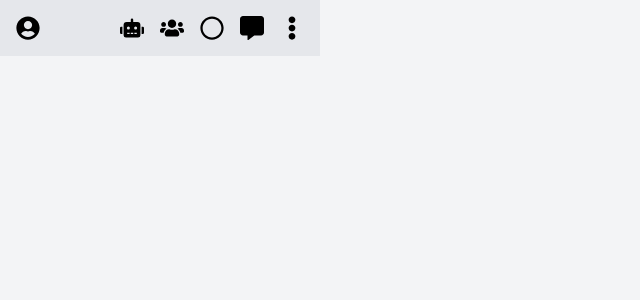
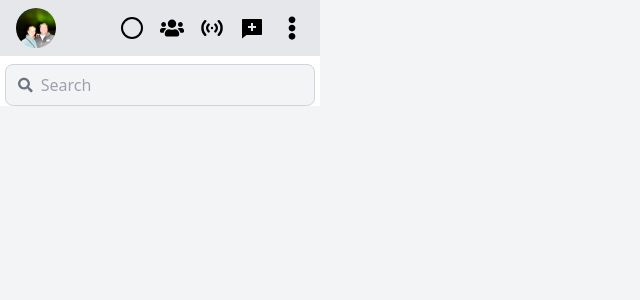
Before and after one commit to marclnomaia/ReactWhatsApp, a React (Create React App) app: page / in a window 1280 px wide. Shown: the top 300 px of the page, without its empty margins (0-640 px from the left). Built offline with nearby package versions, Linux system fonts and the light colour scheme.

Commit message:
second commit

```diff
--- a/src/App.tsx
+++ b/src/App.tsx
@@ -4,6 +4,7 @@ import React from 'react';
 //import Wspacetext from './components/Body/Wspacetext';
 //import FixedNavBar from './components/Header/FixedNavBar';
 import FlexNavBar from './components/Header/FlexNavBar';
+import SearchBox from './components/Header/searchBox';
 //import FlexFooter from './components/Footer/FlexFooter';
 //import FixedFooter from './components/Footer/FixedFooter';
 
@@ -25,7 +26,13 @@ const App: React.FC = () => {
         </div>*/}
         <div className="col-span-1 bg-white">
           <FlexNavBar />
-        </div>
+
+         {/* SearchBox: occupies 4 columns out of 12 */}
+
+          <div className="col-span-1 mt-2 mx-[4px]">
+            <SearchBox />
+          </div>
+          </div>
 
         {/* Footer */}
          {/*<div className="col-span-4">
--- a/src/components/Header/FlexNavBar.tsx
+++ b/src/components/Header/FlexNavBar.tsx
@@ -1,6 +1,9 @@
 import React, { useState } from 'react';
-import { FaUserCircle, FaRobot, FaUsers, FaRegCircle, FaCommentAlt, FaEllipsisV } from 'react-icons/fa';
-
+import { FaUsers, FaEllipsisV } from 'react-icons/fa';
+import { HiStatusOnline } from 'react-icons/hi';
+import { RiChatNewFill } from 'react-icons/ri';
+import { FiCircle } from 'react-icons/fi';
+import profileImage from './images/profile.png';
 
 const FlexNavBar: React.FC = () => {
   const [isMenuOpen, setIsMenuOpen] = useState(false);
@@ -9,14 +12,17 @@ const FlexNavBar: React.FC = () => {
 
   const toggleMenu = () => {
     setIsMenuOpen(!isMenuOpen);
+    console.log("Menu toggled:", !isMenuOpen);
   };
 
   const handleMouseDown = () => {
     setIsClicked(true);
+    console.log("Mouse down");
   };
 
   const handleMouseUp = () => {
     setIsClicked(false);
+    console.log("Mouse up");
   };
 
   const menuItemStyle = (item: string) => ({
@@ -30,13 +36,17 @@ const FlexNavBar: React.FC = () => {
     <div className="bg-gray-200 p-2">
       <div className="grid grid-cols-4 h-10 items-center">
         <div className="flex items-center ml-2">
-          <FaUserCircle size={24} title="User Profile" />
+          <img
+            src={profileImage}
+            alt="User Profile"
+            className="w-10 h-10 rounded-full"
+          />
         </div>
-        <div className="col-span-3 flex justify-end gap-4 pr-2">
-          <FaRobot size={24} title="AI Icon" />
+        <div className="col-span-3 flex justify-end items-center gap-4 pr-2">
+          <FiCircle size={24} title="AI Icon" />
           <FaUsers size={24} title="Communities" />
-          <FaRegCircle size={24} title="Status" />
-          <FaCommentAlt size={24} title="New Chat" />
+          <HiStatusOnline size={24} title="Status" />
+          <RiChatNewFill size={24} title="New Chat" />
           <div
             className="relative inline-block cursor-pointer w-6 h-6"
             onMouseDown={handleMouseDown}
@@ -47,7 +57,7 @@ const FlexNavBar: React.FC = () => {
             <FaEllipsisV size={24} />
             {isClicked && (
               <div
-                className="absolute top-1/2 left-1/2 w-full h-full bg-gray-500 rounded-full transform -translate-x-1/2 -translate-y-1/2 opacity-50"
+                className="absolute top-[2px] left-1/2 w-full h-full bg-gray-500 rounded-full transform -translate-x-1/2 -translate-y-1/2 opacity-50"
               />
             )}
             {isMenuOpen && (
--- /dev/null
+++ b/src/components/Header/searchBox.tsx
@@ -0,0 +1,17 @@
+import React from 'react';
+import { FaSearch } from 'react-icons/fa';
+
+const SearchBox: React.FC = () => {
+  return (
+    <div className="flex items-center bg-gray-100 rounded-lg border border-gray-300 px-3 py-2 mx-[1px]">
+      <FaSearch className="text-gray-500 mr-2" />
+      <input
+        type="text"
+        placeholder="Search"
+        className="bg-gray-100 focus:outline-none w-full"
+      />
+    </div>
+  );
+};
+
+export default SearchBox;
--- /dev/null
+++ b/src/images.d.ts
@@ -0,0 +1,4 @@
+declare module '*.png' {
+  const value: string;
+  export default value;
+}
```
Also changed, not shown: src/components/Header/images/profile.png (renamed from images/profile.png).
